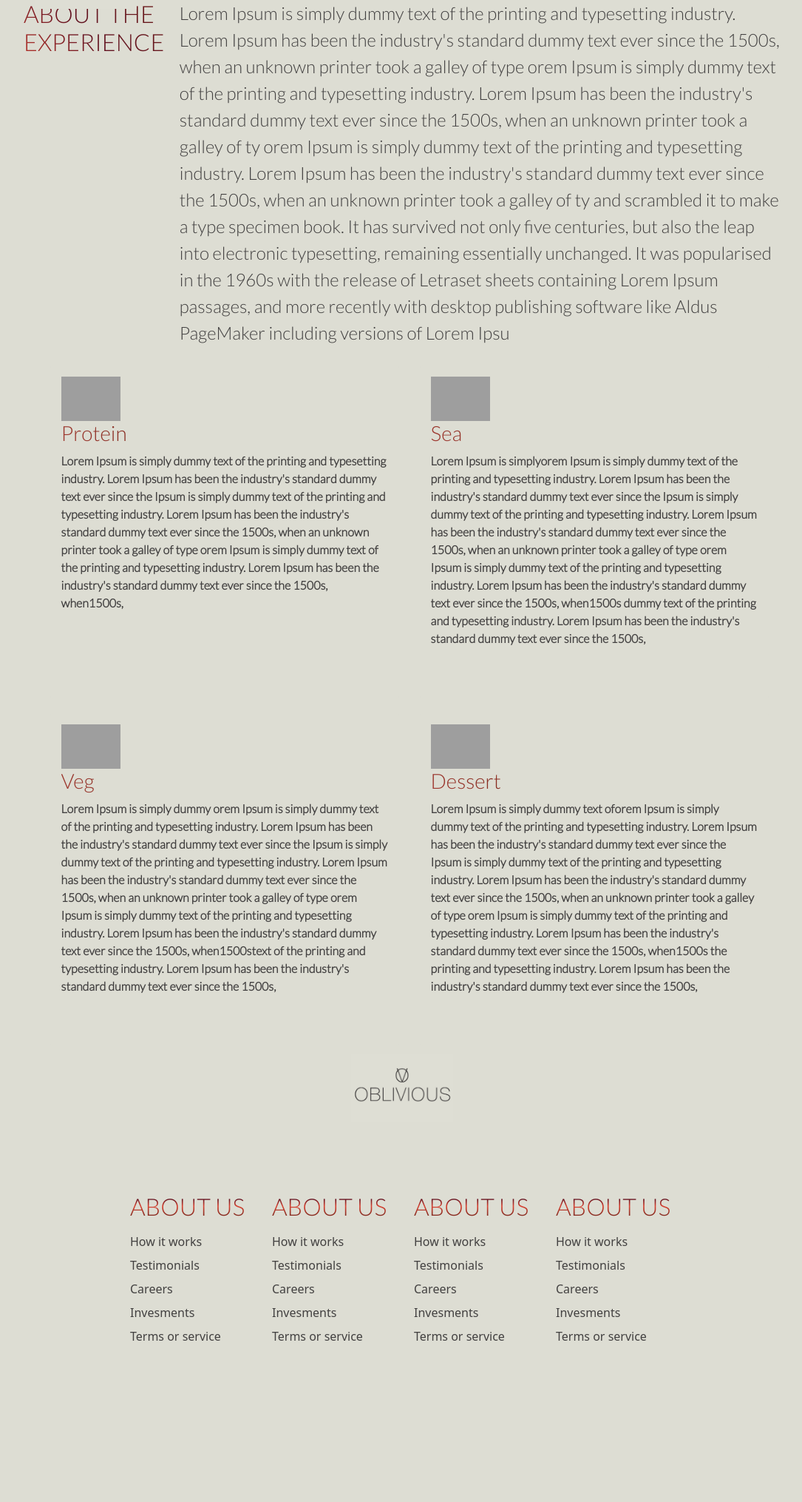
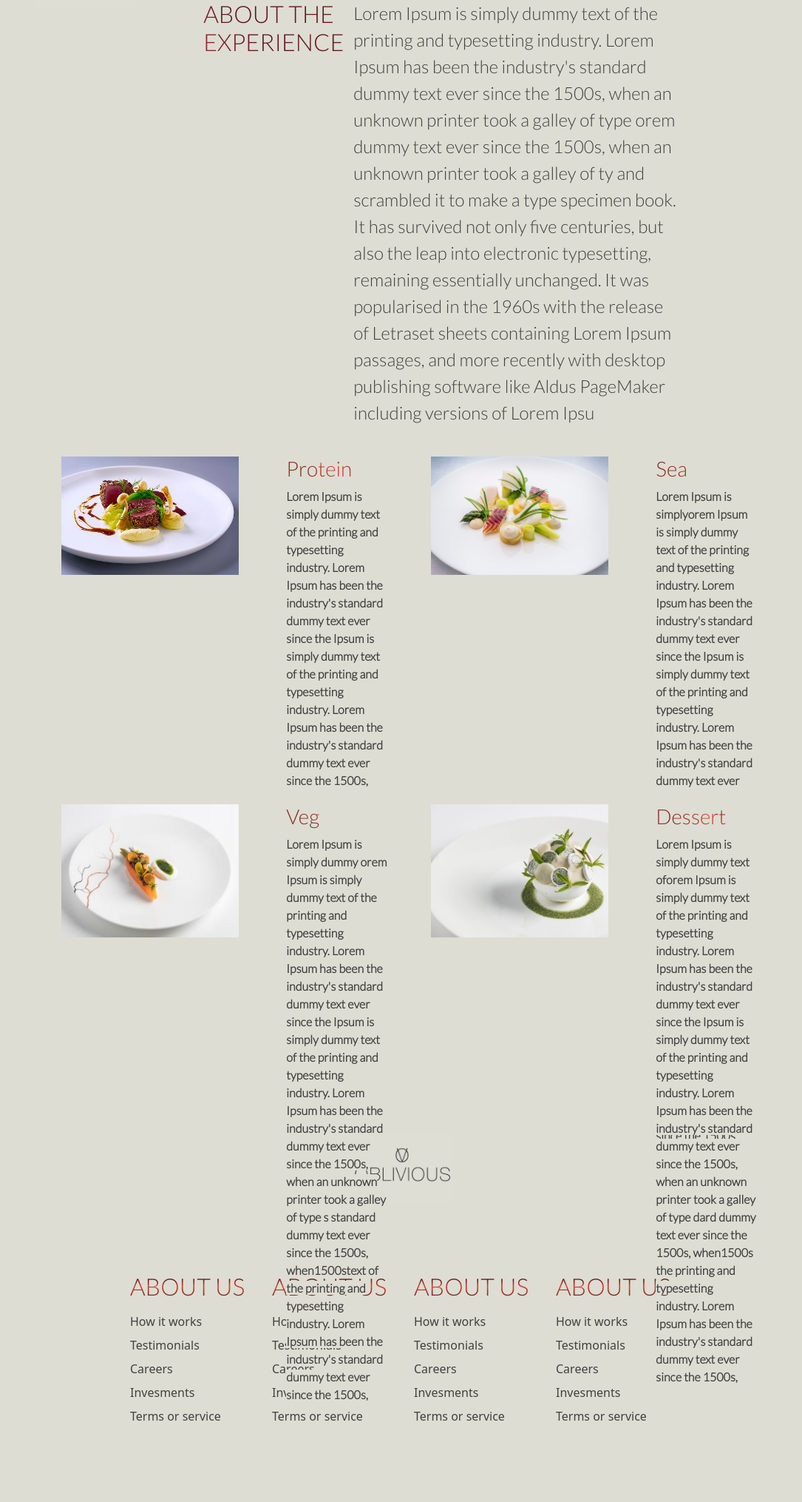
Before and after one commit to JoseParra28/OBLIVIOUS-RESTAURANT, a Django app: page /experience.html in a window 1280 px wide. Shown: the part 80-2110 px from the top of the page at 74% size, without its empty margins (96-1181 px from the left). Before the commit the page ends 1892 px from the top, so only its background shows below. Run offline with Django 3.2, Linux system fonts and the light colour scheme; grey boxes are pictures that could not be loaded.

Commit message:
experience section, add and style

```diff
--- a/booking/static/css/experience.css
+++ b/booking/static/css/experience.css
@@ -0,0 +1,56 @@
+.experience-info{
+    width: 50%;
+    position: relative;
+    display: flex;
+    justify-content: center;
+    left: 19%;
+}
+.experience-info p {
+    margin-left: 2%;
+
+}
+.experience-container {
+    position: relative;
+    width: 124vh;
+    display: flex;
+    justify-content: space-between;
+    align-items: center;
+    flex-wrap: wrap;
+}
+.experience-container .menu-card {
+    position: relative;
+    width: 59vh;
+    height: 450px;
+    margin: 10px;
+    padding: 15px;
+    display: flex;
+    /* box-shadow: 6px 6px 6px 6px rgba(0, 0, 0, 0.4); */
+    border-radius: 4px;
+}
+.experience-container .menu-card .imgBx {
+    max-width: 150px;
+    flex: 0 0 150px ;
+
+}
+.experience-container .menu-card .imgBx img {
+    max-width: 30vh;
+}
+.experience-container .menu-card .card-content {
+    margin-left: 35%;
+    margin-top: 0%;
+}
+@media(max-width: 991px){
+    .experience-container {
+        flex-direction: column;
+    }
+}
+@media(max-width: 789px){
+    .experience-container {
+        flex-direction: column;
+    }
+    .experience-container .menu-card  {
+        flex-direction: column;
+        max-width: 350px;
+    }
+
+}
--- a/booking/templates/booking/experience.html
+++ b/booking/templates/booking/experience.html
@@ -32,8 +32,7 @@
         <div class="experience-info">
             <h2>About the experience</h2>
             <p>Lorem Ipsum is simply dummy text of the printing and typesetting industry. Lorem Ipsum has been the industry's standard dummy text ever since the 1500s, when an unknown printer took a galley of type
-                orem Ipsum is simply dummy text of the printing and typesetting industry. Lorem Ipsum has been the industry's standard dummy text ever since the 1500s, when an unknown printer took a galley of ty
-                orem Ipsum is simply dummy text of the printing and typesetting industry. Lorem Ipsum has been the industry's standard dummy text ever since the 1500s, when an unknown printer took a galley of ty and scrambled it to make a type specimen book. It has survived not only five centuries, but also the leap into electronic typesetting, remaining essentially unchanged. It was popularised in the 1960s with the release of Letraset sheets containing Lorem Ipsum passages, and more recently with desktop publishing software like Aldus PageMaker including versions of Lorem Ipsu</p>
+                orem  dummy text ever since the 1500s, when an unknown printer took a galley of ty and scrambled it to make a type specimen book. It has survived not only five centuries, but also the leap into electronic typesetting, remaining essentially unchanged. It was popularised in the 1960s with the release of Letraset sheets containing Lorem Ipsum passages, and more recently with desktop publishing software like Aldus PageMaker including versions of Lorem Ipsu</p>
         </div>
         <div class="experience-container">
             <div class="menu-card">
@@ -44,7 +43,7 @@
                     <h3>Protein</h3>
                     <p>Lorem Ipsum is simply dummy text of the printing and typesetting industry. Lorem Ipsum has been the industry's standard dummy text ever since the
                         Ipsum is simply dummy text of the printing and typesetting industry. Lorem Ipsum has been the industry's standard dummy text ever since the 1500s, when an unknown printer took a galley of type
-                        orem Ipsum is simply dummy text of the printing and typesetting industry. Lorem Ipsum has been the industry's standard dummy text ever since the 1500s, when1500s,</p>
+                        tandard dummy text ever since the 1500s, when1500s,</p>
                 </div>
             </div>
             <div class="menu-card">
@@ -60,13 +59,13 @@
             </div>
             <div class="menu-card">
                 <div class="imgBx">
-                    <img src="{% static 'images/veg.jpg' %}" alt="card-image">
+                    <img src="{% static 'images/veg-2.jpg' %}" alt="card-image">
                 </div>
                 <div class="card-content">
                     <h3>Veg</h3>
                     <p>Lorem Ipsum is simply dummy orem Ipsum is simply dummy text of the printing and typesetting industry. Lorem Ipsum has been the industry's standard dummy text ever since the
                         Ipsum is simply dummy text of the printing and typesetting industry. Lorem Ipsum has been the industry's standard dummy text ever since the 1500s, when an unknown printer took a galley of type
-                        orem Ipsum is simply dummy text of the printing and typesetting industry. Lorem Ipsum has been the industry's standard dummy text ever since the 1500s, when1500stext of the printing and typesetting industry. Lorem Ipsum has been the industry's standard dummy text ever since the 1500s,</p>
+                        s standard dummy text ever since the 1500s, when1500stext of the printing and typesetting industry. Lorem Ipsum has been the industry's standard dummy text ever since the 1500s,</p>
                 </div>
             </div>
             <div class="menu-card">
@@ -77,7 +76,7 @@
                     <h3>Dessert</h3>
                     <p>Lorem Ipsum is simply dummy text oforem Ipsum is simply dummy text of the printing and typesetting industry. Lorem Ipsum has been the industry's standard dummy text ever since the
                         Ipsum is simply dummy text of the printing and typesetting industry. Lorem Ipsum has been the industry's standard dummy text ever since the 1500s, when an unknown printer took a galley of type
-                        orem Ipsum is simply dummy text of the printing and typesetting industry. Lorem Ipsum has been the industry's standard dummy text ever since the 1500s, when1500s the printing and typesetting industry. Lorem Ipsum has been the industry's standard dummy text ever since the 1500s,</p>
+                        dard dummy text ever since the 1500s, when1500s the printing and typesetting industry. Lorem Ipsum has been the industry's standard dummy text ever since the 1500s,</p>
                 </div>
             </div>
         </div>
```
Also changed, not shown: booking/static/images/dessert.jpg (added), booking/static/images/fish.jpg (added), booking/static/images/protein.jpg (added), booking/static/images/veg-2.jpg (added).
